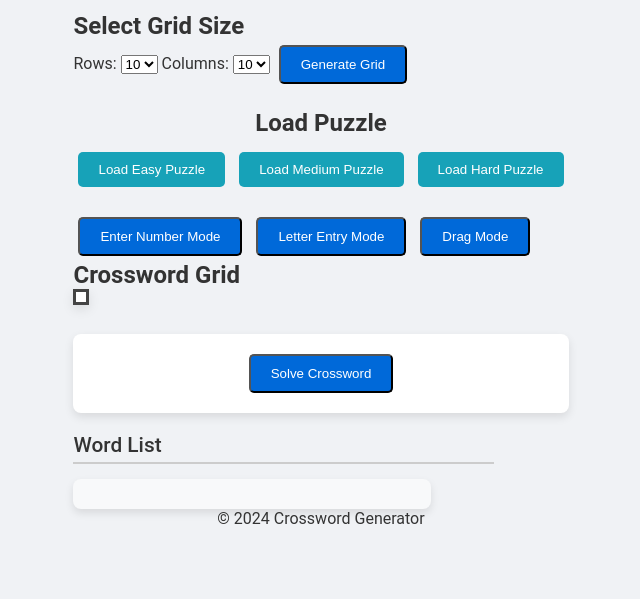
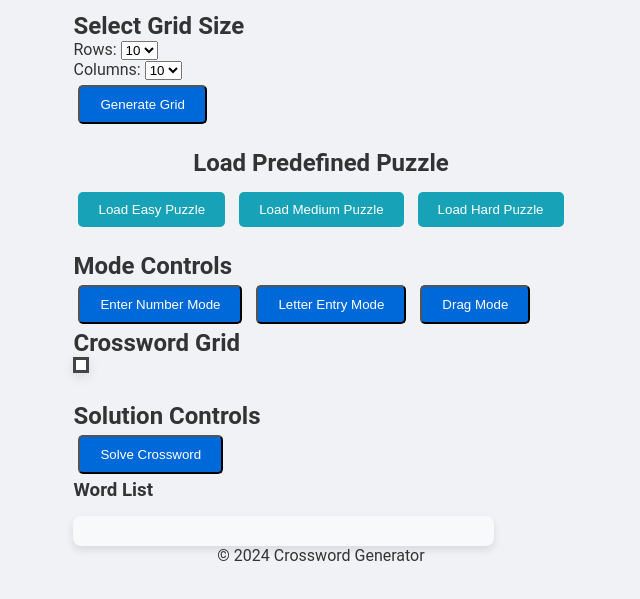
Before and after one commit to Willpatpost/Crossword-Generator, a plain HTML site: page index.html in a window 1280 px wide. Shown: the part 151-750 px from the top of the page, without its empty margins (319-959 px from the left). Drawn offline with Linux system fonts and the light colour scheme.

Commit message:
Update index.html

```diff
--- a/index.html
+++ b/index.html
@@ -2,22 +2,34 @@
 <html lang="en">
 <head>
     <meta charset="UTF-8">
+    <meta name="viewport" content="width=device-width, initial-scale=1.0">
     <title>Custom Crossword Generator</title>
     <link rel="stylesheet" href="style.css">
 </head>
 <body>
+    <!-- Header Section -->
     <header>
         <h1>Custom Crossword Generator</h1>
     </header>
 
-    <!-- Added mode label here -->
-    <div id="modeLabel">Mode: Default</div>
+    <!-- Notification Area for In-App Messages -->
+    <!-- This will be dynamically created by script.js if not present -->
+    <!-- Alternatively, you can uncomment the following div to have a static notification area -->
+    <!-- <div id="notification" aria-live="polite" aria-atomic="true"></div> -->
 
+    <!-- Main Content Area -->
     <main>
-        <section id="settings" aria-label="Grid Size Settings">
-            <h2>Select Grid Size</h2>
+        <!-- Mode Label -->
+        <div id="modeLabel" aria-live="polite" aria-atomic="true">Mode: Default</div>
+
+        <!-- Settings Section: Grid Size Configuration -->
+        <section id="settings" aria-labelledby="settings-heading">
+            <h2 id="settings-heading">Select Grid Size</h2>
+            <form id="gridSizeForm" aria-label="Grid Size Settings">
+                <div class="form-group">
                     <label for="rows">Rows:</label>
-            <select id="rows" aria-label="Select number of rows">
+                    <select id="rows" name="rows" aria-label="Select number of rows">
+                        <!-- Options 1 to 20 -->
                         <option value="1">1</option>
                         <option value="2">2</option>
                         <option value="3">3</option>
@@ -39,9 +51,11 @@
                         <option value="19">19</option>
                         <option value="20">20</option>
                     </select>
-
+                </div>
+                <div class="form-group">
                     <label for="columns">Columns:</label>
-            <select id="columns" aria-label="Select number of columns">
+                    <select id="columns" name="columns" aria-label="Select number of columns">
+                        <!-- Options 1 to 20 -->
                         <option value="1">1</option>
                         <option value="2">2</option>
                         <option value="3">3</option>
@@ -63,45 +77,60 @@
                         <option value="19">19</option>
                         <option value="20">20</option>
                     </select>
-
-            <button id="generateGridButton">Generate Grid</button>
+                </div>
+                <button type="button" id="generateGridButton">Generate Grid</button>
+            </form>
         </section>
 
-        <section id="predefinedPuzzles" aria-label="Load Predefined Puzzles">
-            <h2>Load Puzzle</h2>
-            <button id="loadEasyPuzzle">Load Easy Puzzle</button>
-            <button id="loadMediumPuzzle">Load Medium Puzzle</button>
-            <button id="loadHardPuzzle">Load Hard Puzzle</button>
+        <!-- Predefined Puzzles Section -->
+        <section id="predefinedPuzzles" aria-labelledby="predefined-puzzles-heading">
+            <h2 id="predefined-puzzles-heading">Load Predefined Puzzle</h2>
+            <div class="button-group">
+                <button type="button" id="loadEasyPuzzle">Load Easy Puzzle</button>
+                <button type="button" id="loadMediumPuzzle">Load Medium Puzzle</button>
+                <button type="button" id="loadHardPuzzle">Load Hard Puzzle</button>
+            </div>
         </section>
 
-        <section id="number-entry-controls" aria-label="Number Entry Controls">
-            <button id="startNumberEntryButton">Enter Number Mode</button>
-            <button id="stopNumberEntryButton" style="display: none;">Stop Entering Numbers</button>
-            <!-- Added Letter Entry and Drag Mode buttons directly to HTML -->
-            <button id="startLetterEntryButton">Letter Entry Mode</button>
-            <button id="startDragModeButton">Drag Mode</button>
+        <!-- Mode Controls Section -->
+        <section id="modeControls" aria-labelledby="mode-controls-heading">
+            <h2 id="mode-controls-heading">Mode Controls</h2>
+            <div class="button-group" id="number-entry-controls">
+                <button type="button" id="startNumberEntryButton">Enter Number Mode</button>
+                <button type="button" id="stopNumberEntryButton" style="display: none;">Stop Number Mode</button>
+                <button type="button" id="startLetterEntryButton">Letter Entry Mode</button>
+                <button type="button" id="startDragModeButton">Drag Mode</button>
+            </div>
         </section>
 
-        <section id="crosswordGrid" aria-label="Crossword Grid Display">
-            <h2>Crossword Grid</h2>
-            <div id="gridContainer"></div>
+        <!-- Crossword Grid Section -->
+        <section id="crosswordGrid" aria-labelledby="crossword-grid-heading">
+            <h2 id="crossword-grid-heading">Crossword Grid</h2>
+            <div id="gridContainer" role="grid" aria-label="Crossword Grid"></div>
         </section>
 
-        <section id="controls" aria-label="Solution Controls">
-            <button id="solveCrosswordButton">Solve Crossword</button>
-            <div id="loadingSpinner" class="spinner" style="display: none;"></div>
+        <!-- Solution Controls Section -->
+        <section id="solutionControls" aria-labelledby="solution-controls-heading">
+            <h2 id="solution-controls-heading">Solution Controls</h2>
+            <div class="button-group">
+                <button type="button" id="solveCrosswordButton">Solve Crossword</button>
+                <div id="loadingSpinner" class="spinner" role="status" aria-live="polite" aria-label="Loading" style="display: none;"></div>
+            </div>
         </section>
 
-        <section id="word-list" aria-label="Word List">
-            <h3>Word List</h3>
-            <div id="result" aria-live="polite"></div>
+        <!-- Word List Section -->
+        <section id="wordList" aria-labelledby="word-list-heading">
+            <h3 id="word-list-heading">Word List</h3>
+            <div id="result" aria-live="polite" aria-atomic="true"></div>
         </section>
     </main>
 
+    <!-- Footer Section -->
     <footer>
         <p>&copy; 2024 Crossword Generator</p>
     </footer>
 
+    <!-- Include JavaScript File -->
     <script src="script.js"></script>
 </body>
 </html>
```
Lines whose indentation alone changed are shown as unchanged.
